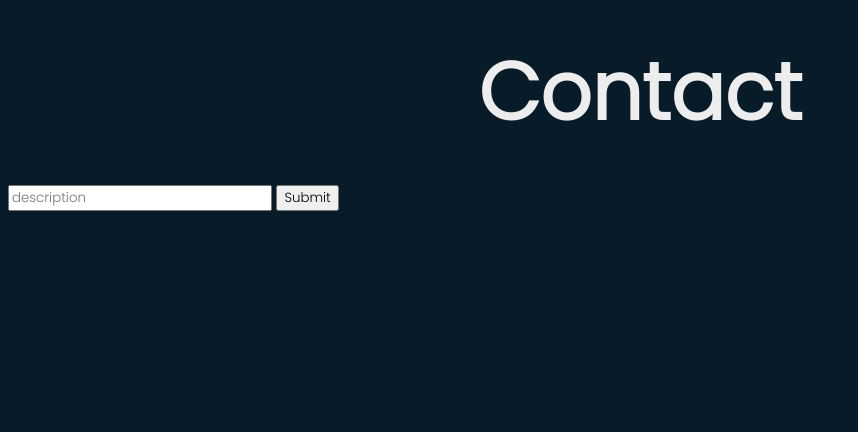
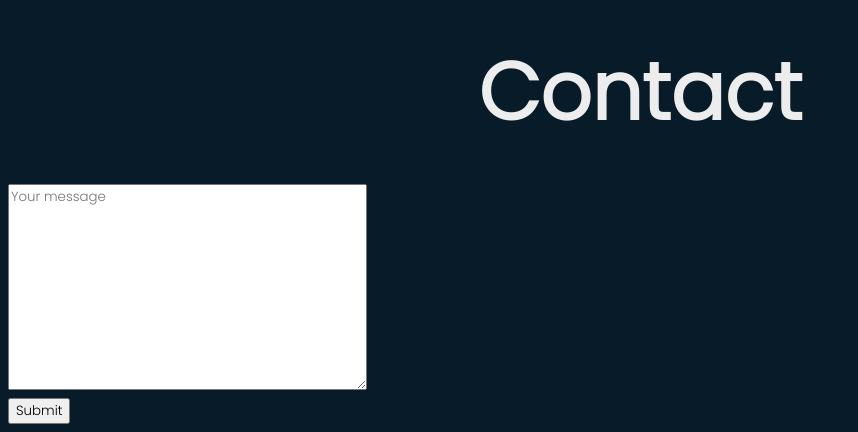
Before and after one commit to Piglaaa/checkpointHTML-css, a plain HTML site: page index.html in a window 1280 px wide. Shown: the part 4125-4557 px from the top of the page, without its empty margins (0-858 px from the left). Before the commit the page ends 4344 px from the top, so only its background shows below. Drawn offline with Linux system fonts and the light colour scheme.

Commit message:
first commit

```diff
--- a/index.html
+++ b/index.html
@@ -107,14 +107,20 @@
 
      <section class="Contact" id="contact">
         <h2 class="heading">Contact</h2>
-        <div class="submit">
-             <input
-             type="text"
-             name="description "
-             placeholder="description"
-             required
-            />
-            <input type="submit" />
+        <div class="textarea-field">
+          <textarea
+            name=""
+            id=""
+            cols="30"
+            rows="10"
+            placeholder="Your message"
+            required
+          ></textarea>
+          <span class="focus"></span>
+        </div>
+
+        <div class="btn-box btns">
+          <button type="submit" class="btn">Submit</button>
         </div>
      </section>
 
```
